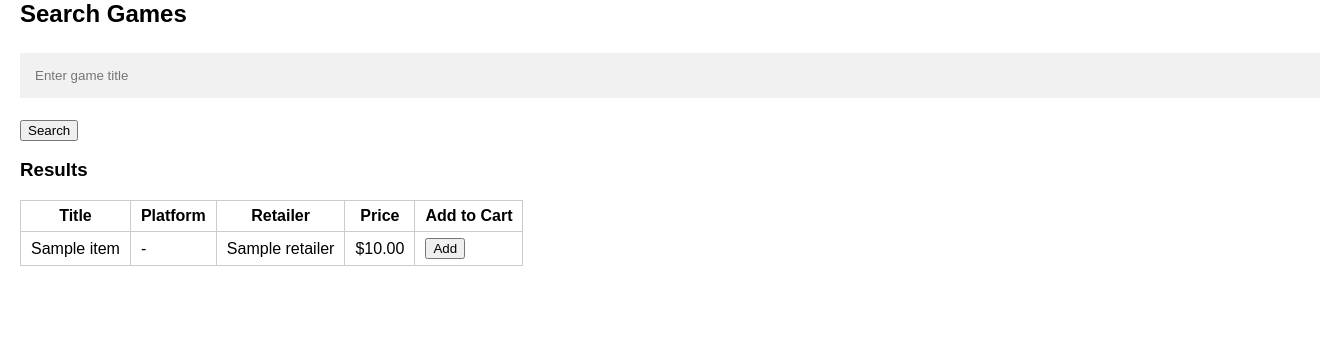
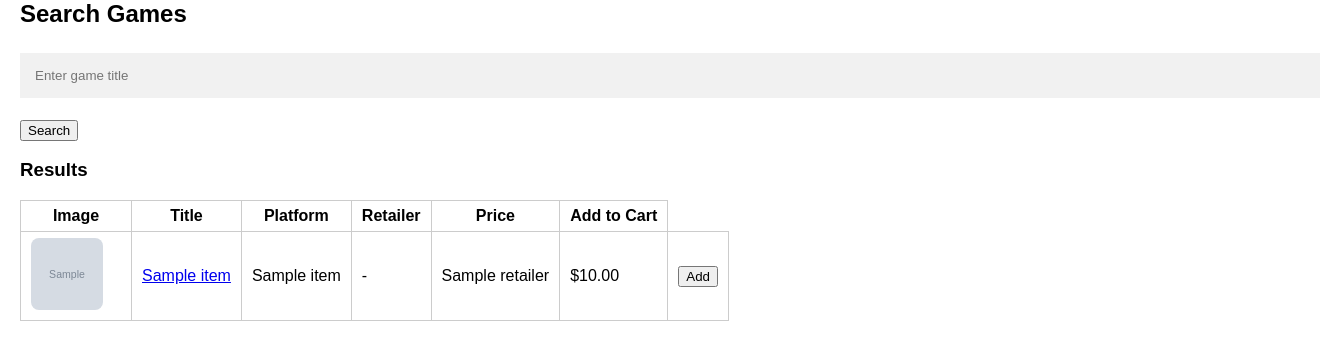
Before and after one commit to Cos229-239/2025_12_Team2, a FastAPI app: template templates/search.html in a window 1320 px wide; the page is wider, and only the part inside the window is pictured. Shown: the part 148-508 px from the top of that part. Run offline with FastAPI, Linux system fonts and the light colour scheme; the template is opened without the code that fills it: most values are stand-ins (such as "Sample title", 1, 10 or a date in 2020); grey boxes marked "Sample" are stand-in pictures; parts of the project's set-up code (start-up, migrations or seed data) failed here and were passed over.

Commit message:
Update to search HTML to now display thumnails and photos previously captured in BestBuy API and Steam query.

```diff
--- a/templates/search.html
+++ b/templates/search.html
@@ -13,6 +13,7 @@
     <table>
         <thead>
         <tr>
+            <th>Image</th>
             <th>Title</th>
             <th>Platform</th>
             <th>Retailer</th>
@@ -23,13 +24,31 @@
         <tbody>
         {% for item in results %}
             <tr>
+                <td style="width:90px;">
+                    {% if item.thumbnail_url %}
+                    <a href="{{ item.product_url }}" target=" = " _blank" rel=" = " noopener noreferrer">
+                        <img src="{{ item.thumbnail_url }}"
+                             alt="{{ item.title }} cover"
+                             style="width:72px; height:72px; object-fit:cover; border-radius:8px;"
+                             loading="lazy" />
+                    </a>
+                    {% else %}
+                    -
+                    {% endif %}
+                </td>
+                <td>
+                    <a href="{{ item.product_url }}" target="_blank" rel="noopener noreferrer">
+                        {{ item.title }}
+                    </a>
+                </td>
                 <td>{{ item.title }}</td>
                 <td>{{ item.platform if item.platform is defined and item.platform else "-"}}</td>
                 <td>{{ item.retailer }}</td>
-                <td>{% if item.price is not none %}
-                        ${{ "%.2f"|format(item.price) }}
+                <td>
+                    {% if item.price is not none %}
+                    ${{ "%.2f"|format(item.price) }}
                     {% else %}
-                        Free / N/A
+                    Free / N/A
                     {% endif %}
                 </td>
                 <td>
```
